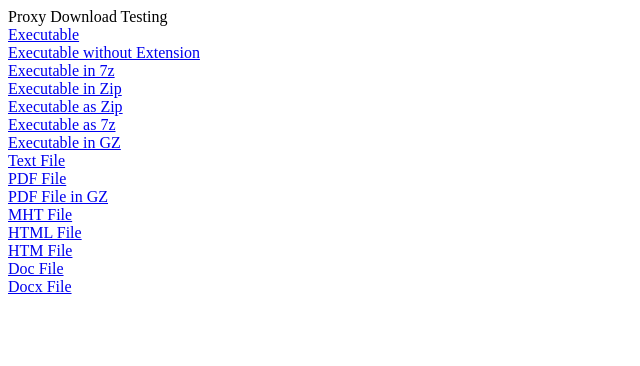
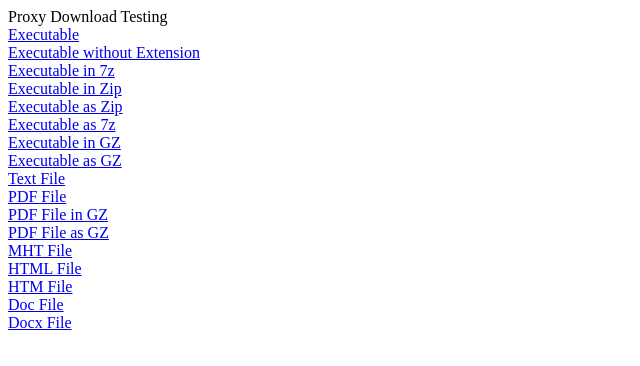
Before and after one commit to PegorD/DownloadTest, a plain HTML site: page index.html in a window 1280 px wide. Shown: the whole page, without its empty margins (0-640 px from the left). Drawn offline with Linux system fonts and the light colour scheme.

Commit message:
added files

```diff
--- a/index.html
+++ b/index.html
@@ -15,9 +15,11 @@
    <a href="ExecutableAsZip.zip">Executable as Zip</a><br>
    <a href="ExecutableAs7z.7z">Executable as 7z</a><br>
    <a href="AnyDeskexe.gz">Executable in GZ</a><br>
+   <a href="ExecutableAsGZ.gz">Executable as GZ</a><br>
    <a href="TextFile.txt">Text File</a><br>
    <a href="PDFFile.pdf">PDF File</a><br>
    <a href="wsahttpspdf.gz">PDF File in GZ</a><br>
+   <a href="PDFFileasGZ.gz">PDF File as GZ</a><br>
    <a href="MHTFile.mht">MHT File</a><br>
    <a href="HTMLFile.html">HTML File</a><br>
    <a href="HTMFile.htm">HTM File</a><br>
```
